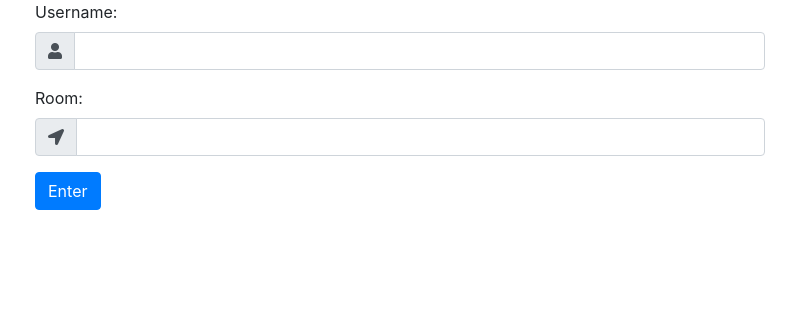
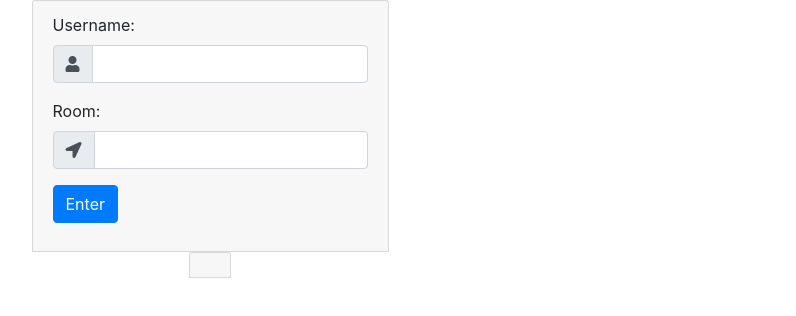
Before and after one commit to wakkoism/sockets-basics, a website built with webpack: page public/index.html in a window 1280 px wide. Shown: the whole page, without its empty margins (430-1226 px from the left). Built offline with nearby package versions, Linux system fonts and the light colour scheme; files whose address does not match are found by name.

Commit message:
Add background color to wrapper

```diff
--- a/public/index.html
+++ b/public/index.html
@@ -22,6 +22,7 @@
       font-family: Verdana, Geneva, Tahoma, sans-serif;
     }
     .messages {
+      background-color: white;
       overflow: auto;
 
       height: 200px;
@@ -39,8 +40,8 @@
   </style>
 <body>
   <div class="container">
-    <div class="row">
-      <div class="col-md-8 offset-4">
+    <div class="row justify-content-md-center">
+      <div class="col-md-auto card card-header">
         <div class="chat-form hide">
           <form method="GET" enctype="text/plain">
             <div class="form-group">
@@ -71,6 +72,10 @@
 
           </form>
         </div>
+      </div>
+    </div>
+    <div class="row justify-content-md-center">
+      <div class="col-md-auto  card card-header">
         <div class="room hide">
           <p>
             <a href="/">Change room</a>
```
